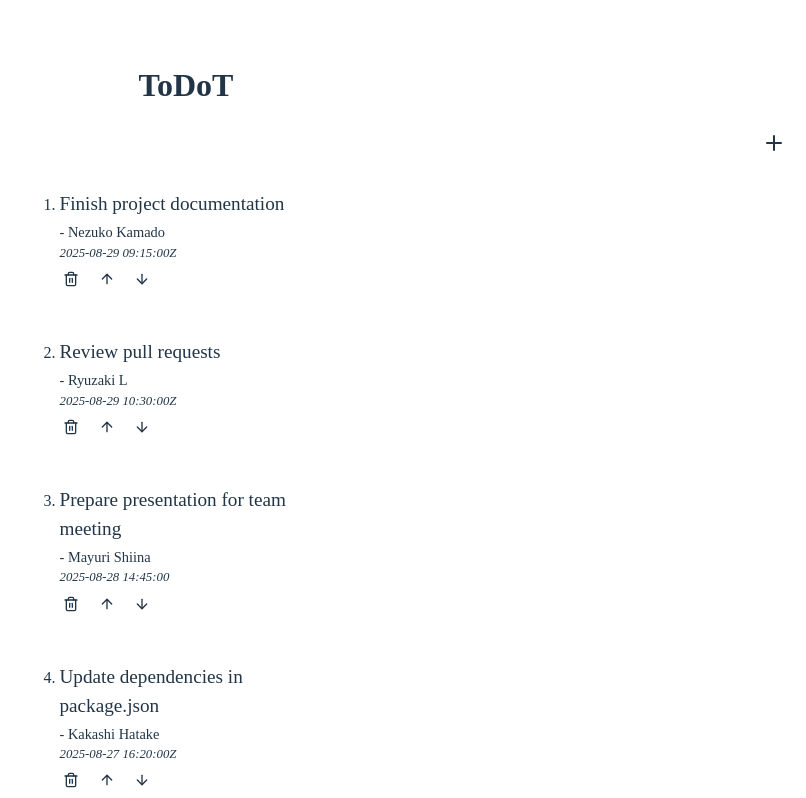
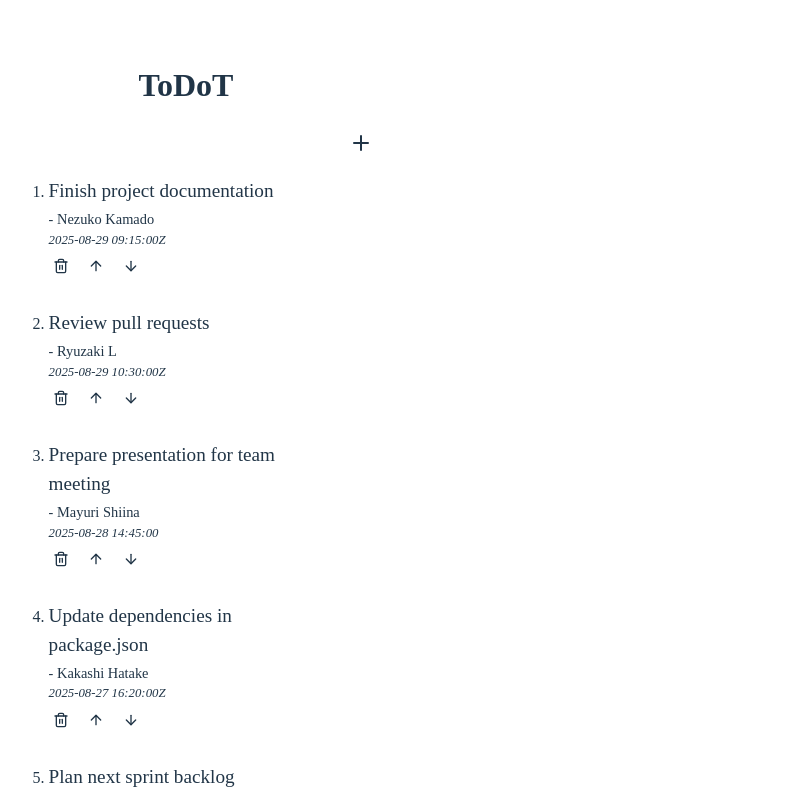
Before and after one commit to Aurorien/ToDoT, a React (Vite) app: page / in a window 1280 px wide. Shown: the top 798 px of the page, without its empty margins (454-1260 px from the left). Built offline with nearby package versions, Linux system fonts and the light colour scheme.

Commit message:
Add styling

```diff
--- a/src/AddButton.css
+++ b/src/AddButton.css
@@ -1,5 +1,5 @@
 .add-button {
-  width: 100%;
+  height: 100vh;
   display: flex;
-  justify-content: right;
+  justify-content: flex-start;
 }
--- a/src/AddForm.css
+++ b/src/AddForm.css
@@ -1,7 +1,6 @@
 .add-form form {
   display: flex;
   flex-direction: column;
-  width: 300px;
   gap: 0.5rem;
 }
 
--- a/src/App.css
+++ b/src/App.css
@@ -1,6 +1,4 @@
 main {
   display: flex;
-  flex-direction: column;
   justify-content: center;
-  align-items: center;
 }
--- a/src/Todo.css
+++ b/src/Todo.css
@@ -1,3 +1,6 @@
+.todo {
+  padding-right: 1rem;
+}
 .todo-content {
   font-size: 1.2rem;
   margin-bottom: 0.2rem;
--- a/src/TodoList.css
+++ b/src/TodoList.css
@@ -1,6 +1,13 @@
-.todo-list {
+.todo-list-ctn {
+  padding-right: 1.2rem;
+  width: 350px;
+}
+
+.todo-list ol {
   display: flex;
   flex-direction: column;
-  gap: 2rem;
-  max-width: 80%;
+  gap: 1rem;
+  width: fit-content;
+  padding-top: 0.7rem;
+  padding-inline-start: 15%;
 }
--- a/src/TodoList.tsx
+++ b/src/TodoList.tsx
@@ -26,12 +26,12 @@ function TodoList() {
 
   return (
     <>
-      <AddButton onClick={() => setIsAddFormActive(true)} />
+      <div className="todo-list-ctn">
         {isAddFormActive && (
           <AddForm onAdd={handleOnAdd} onCancel={handleOnCancel} />
         )}
-      <section>
-        <ol className="todo-list">
+        <section className="todo-list">
+          <ol>
             {todos.list.map((todo) => (
               <Todo
                 key={todo.id}
@@ -42,6 +42,8 @@ function TodoList() {
             ))}
           </ol>
         </section>
+      </div>
+      <AddButton onClick={() => setIsAddFormActive(true)} />
     </>
   );
 }
```
Lines whose indentation alone changed are shown as unchanged.
